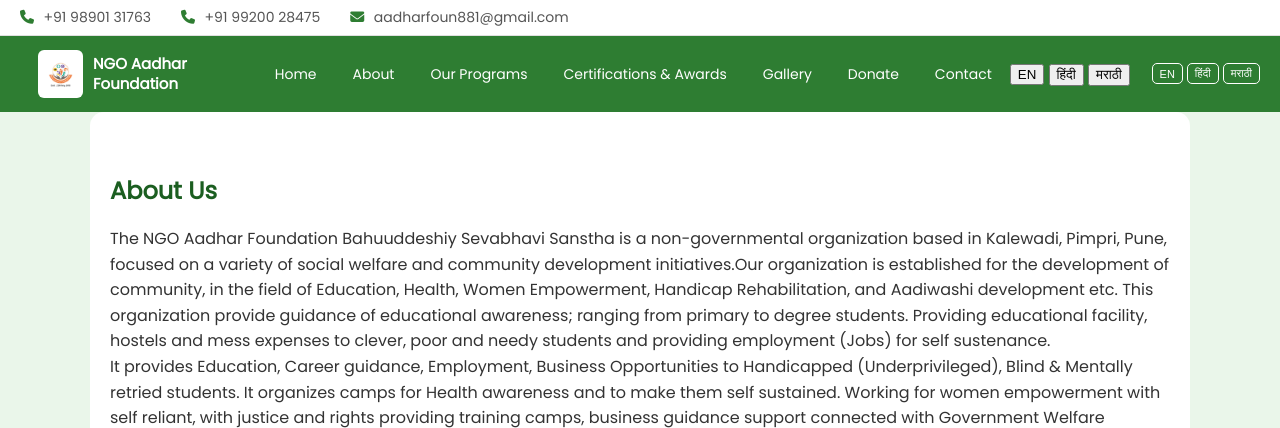
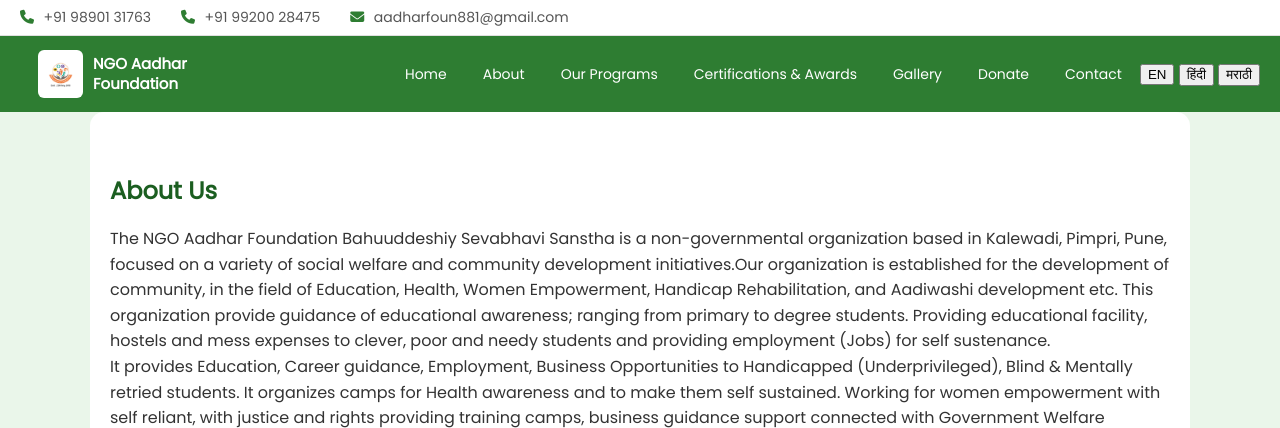
Before and after one commit to KshitijD24/ngo-website, a Flask app: page /about in a window 1280 px wide. Shown: the top 428 px of the page. Run offline with Flask 3, Linux system fonts and the light colour scheme.

Commit message:
Remove language switcher from base template
Removed language switcher buttons from the navigation.

```diff
--- a/templates/base.html
+++ b/templates/base.html
@@ -92,12 +92,6 @@
       ☰
     </div>
 
-    <!-- LANGUAGE SWITCH -->
-    <div class="language-switcher">
-      <button onclick="setLanguage('en')">EN</button>
-      <button onclick="setLanguage('hi')">हिंदी</button>
-      <button onclick="setLanguage('mr')">मराठी</button>
-    </div>
 
   </div>
 </nav>
```
